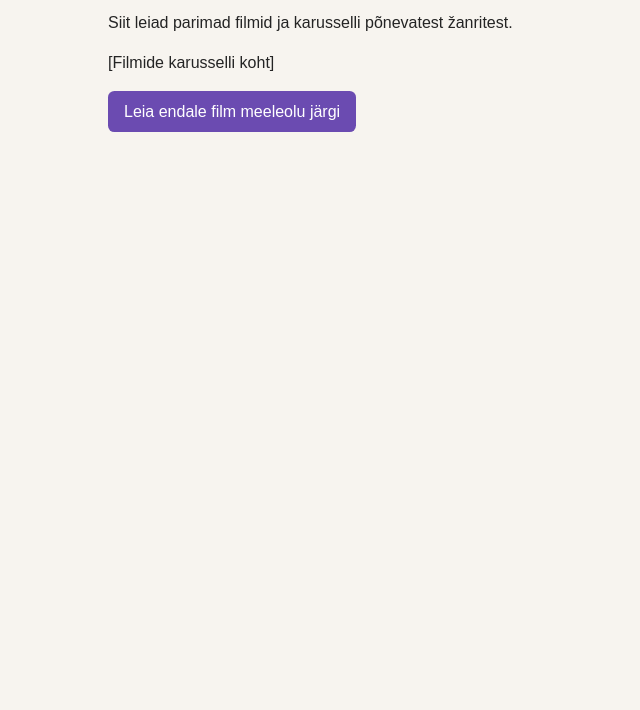
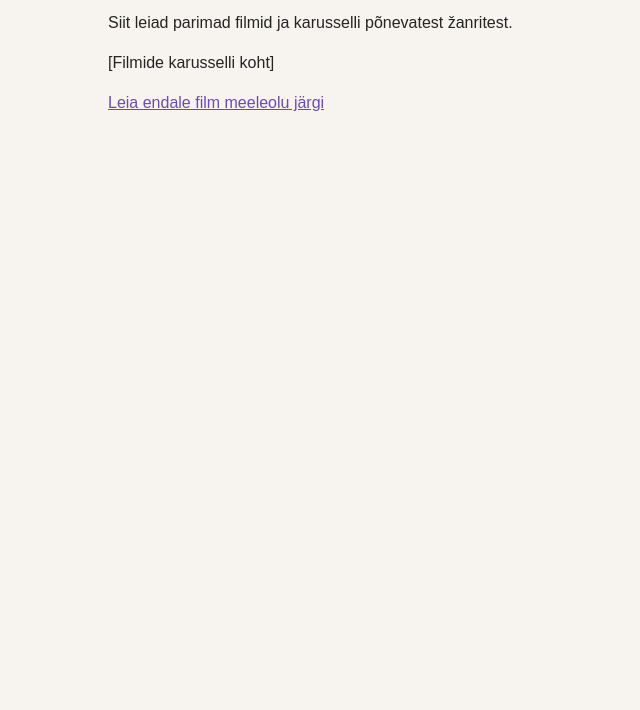
Before and after one commit to molodoipartner/edutu-filmivalija, a plain HTML site: page index.html in a window 1280 px wide. Shown: the part 90-800 px from the top of the page, without its empty margins (168-808 px from the left). Drawn offline with Linux system fonts and the light colour scheme.

Commit message:
Parandasin avalehe lingi

```diff
--- a/index.html
+++ b/index.html
@@ -16,7 +16,7 @@
 
     <!-- Plaanis märgitud nupp keskel, mis viib küsitluse lehele -->
     <p>
-        <a href="kysitlus.html"><button>Leia endale film meeleolu järgi</button></a>
+        <a class="nupp" href="kysitlus.html">Leia endale film meeleolu järgi</a>
     </p>
 
 </body>
```
